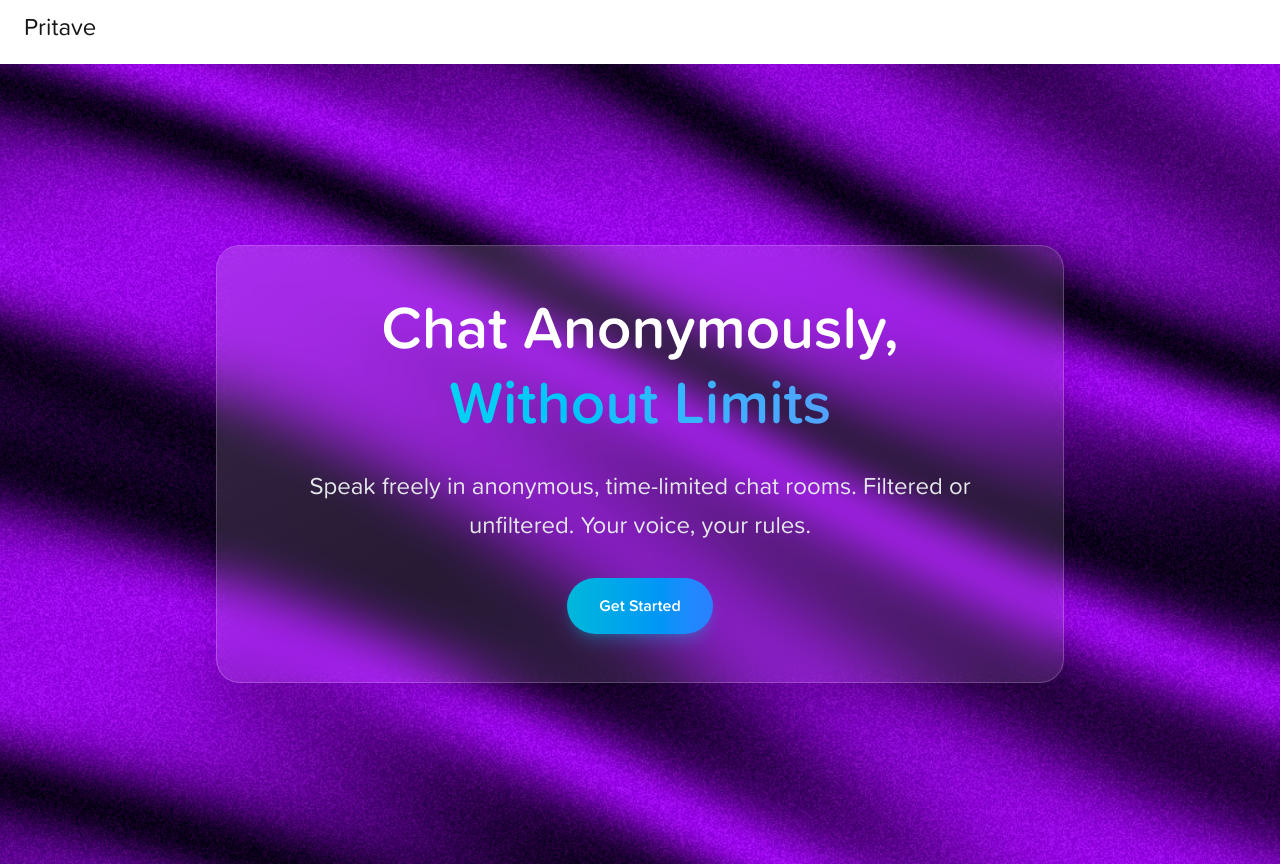
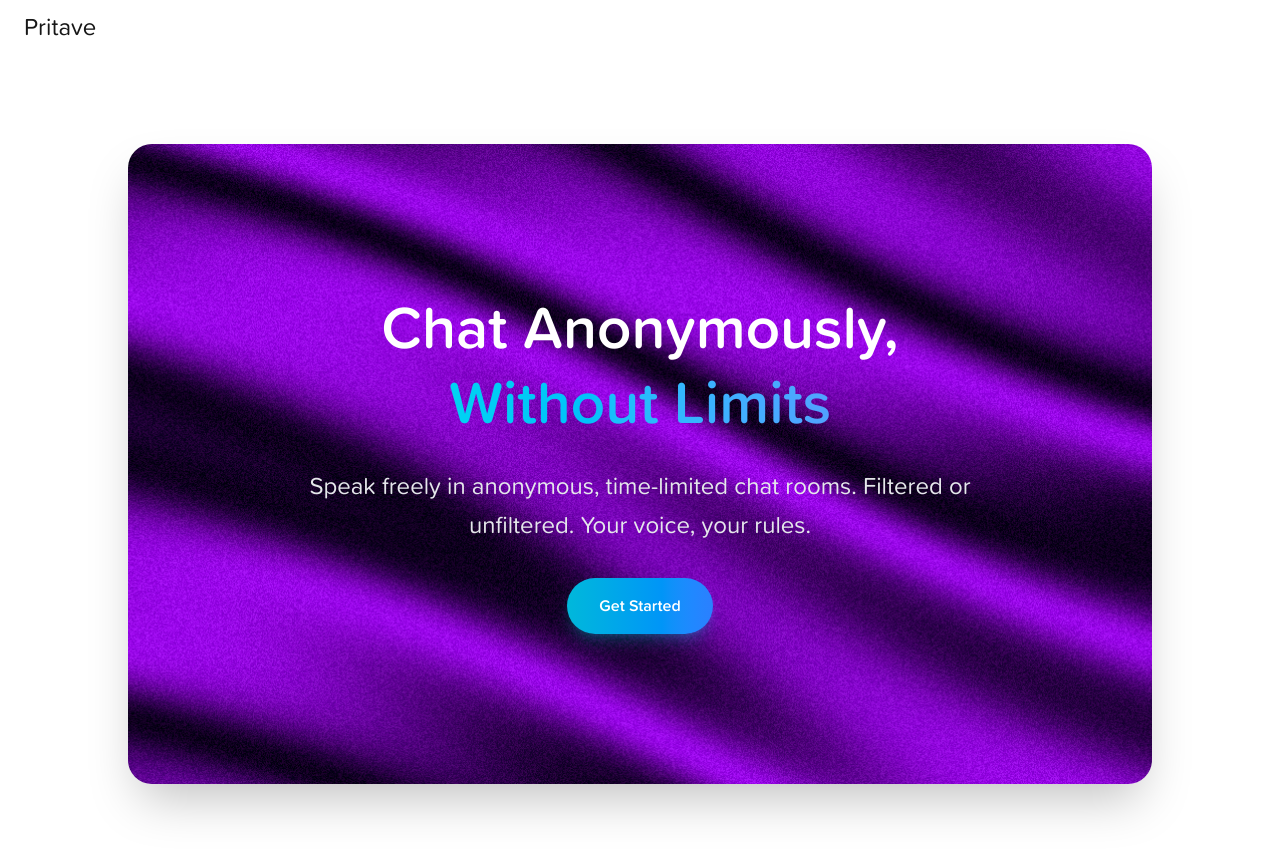
Before and after one commit to Nebulaz7/pritave, a Next.js app: page / in a window 1280 px wide. Built offline with nearby package versions, Linux system fonts and the light colour scheme.

Commit message:
Refactor Hero component layout for improved structure and styling; enhance background and content presentation

```diff
--- a/app/components/Hero.tsx
+++ b/app/components/Hero.tsx
@@ -3,8 +3,10 @@ import Image from "next/image";
 
 const Hero = () => {
   return (
-    <div className="relative min-h-screen w-full overflow-hidden">
-      {/* Full Screen Background Image */}
+    <div className="relative min-h-screen w-full p-0 md:p-8 flex items-center justify-center bg-[rgb(25, 26, 31)]">
+      {/* Windowed Container for Larger Devices */}
+      <div className="relative w-full max-w-5xl mx-auto rounded-none md:rounded-3xl overflow-hidden shadow-none md:shadow-2xl">
+        {/* Background Image */}
         <div className="absolute inset-0 w-full h-full">
           <Image
             src="/hero-bg.png"
@@ -15,16 +17,9 @@ const Hero = () => {
           />
         </div>
 
-      {/* Curved Section with Text and CTA */}
-      <div className="relative z-10 flex items-center justify-center min-h-screen">
-        <div className="w-full max-w-4xl mx-auto px-6 py-12">
-          {/* Curved Border Container */}
-          <div className="relative bg-white/10 backdrop-blur-lg rounded-3xl border border-white/20 shadow-2xl shadow-black/20 p-8 md:p-12 text-center">
-            {/* Glass shine overlay */}
-            <div className="absolute inset-0 bg-gradient-to-br from-white/20 via-transparent to-transparent rounded-3xl opacity-30 pointer-events-none"></div>
-
-            {/* Content */}
-            <div className="relative z-10">
+        {/* Content Section */}
+        <div className="relative z-10 flex items-center justify-center min-h-screen md:min-h-[80vh] p-6 md:p-12">
+          <div className="w-full max-w-4xl mx-auto text-center">
             <h1 className="text-4xl md:text-6xl font-bold text-white mb-6 leading-tight">
               Chat Anonymously, <br />
               <span className="bg-gradient-to-r from-cyan-400 to-blue-400 bg-clip-text text-transparent">
@@ -47,7 +42,6 @@ const Hero = () => {
         </div>
       </div>
     </div>
-    </div>
   );
 };
 
```
Lines whose indentation alone changed are shown as unchanged.
